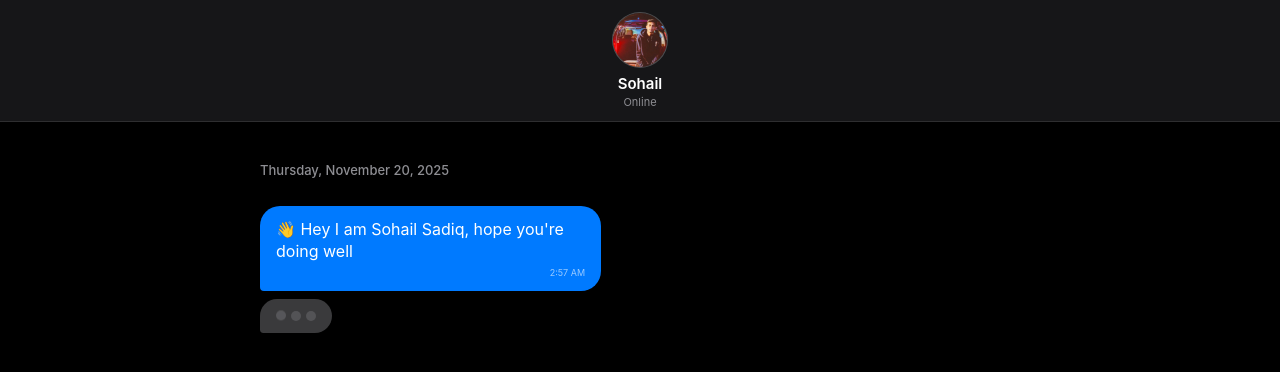
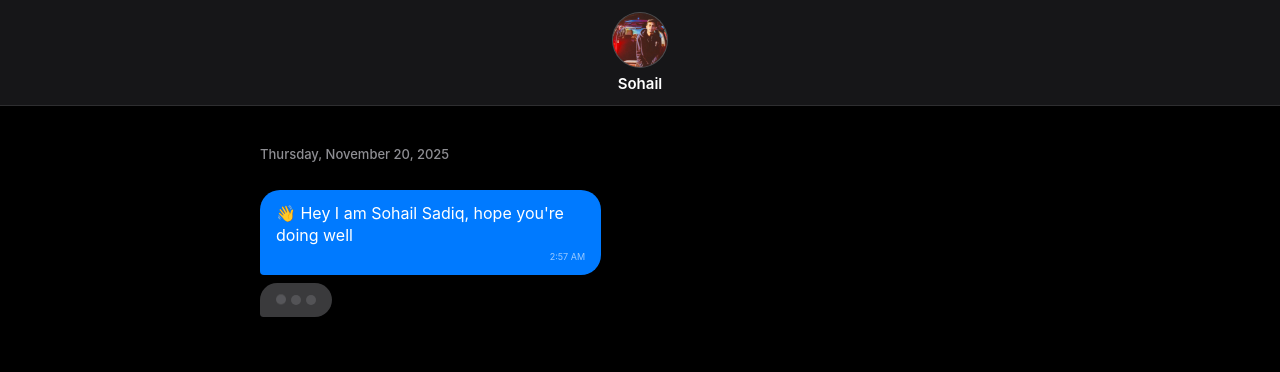
Before and after one commit to pgsohail/portfolio, a plain HTML site: page index.html in a window 1280 px wide. Drawn offline with Linux system fonts and the light colour scheme.

Commit message:
Fix HTML structure and add .nojekyll for GitHub Pages

```diff
--- a/index.html
+++ b/index.html
@@ -18,10 +18,7 @@
                     <img src="images/image.png" alt="Sohail Sadiq" class="profile-picture" id="profilePicture" onerror="this.style.display='none'; this.nextElementSibling.style.display='flex';">
                     <div class="profile-picture-placeholder" style="display: none;">S</div>
                 </div>
-                <div class="profile-info">
-                    <span class="profile-name">Sohail</span>
-                    <span class="profile-status" id="profileStatus">Online</span>
-                </div>
+                <span class="profile-name">Sohail</span>
             </div>
         </div>
     </header>
```
Also changed, not shown: 1 other file.
